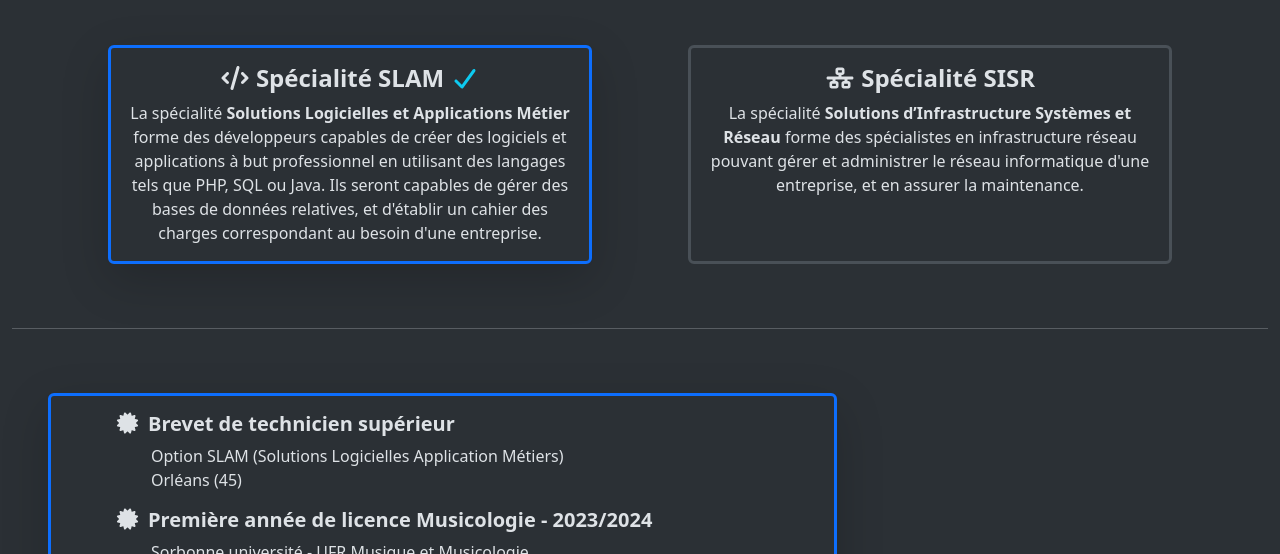
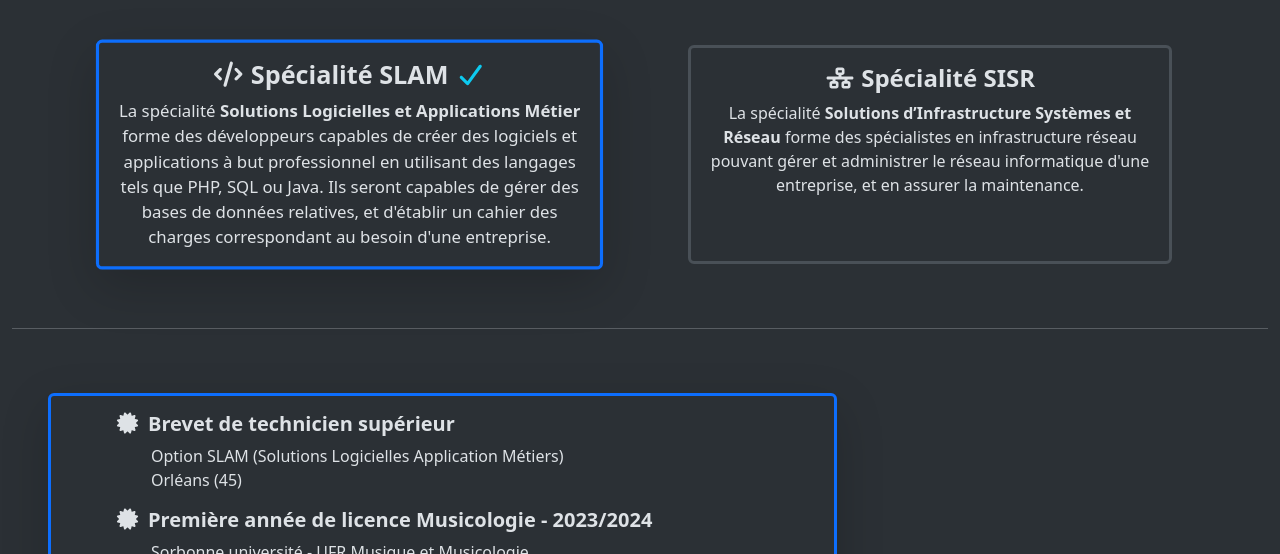
Before and after one commit to JeanClanche/portfolio, a plain HTML site: page index.html in a window 1280 px wide. In both pictures the pointer is over the element 349 px from the left and 1012 px from the top of the page. Shown: the part 858-1412 px from the top of the page. Drawn offline with Linux system fonts and the light colour scheme; no server answers.

Commit message:
hover stylé

```diff
--- a/css/custom.css
+++ b/css/custom.css
@@ -18,3 +18,8 @@
 .pdfobject-container {
     height: 700px;
 }
+
+#slam:hover, #sisr:hover, .card:hover{
+    transform: scale(1.05);
+    transition: transform 0.2s ease;
+}
```
